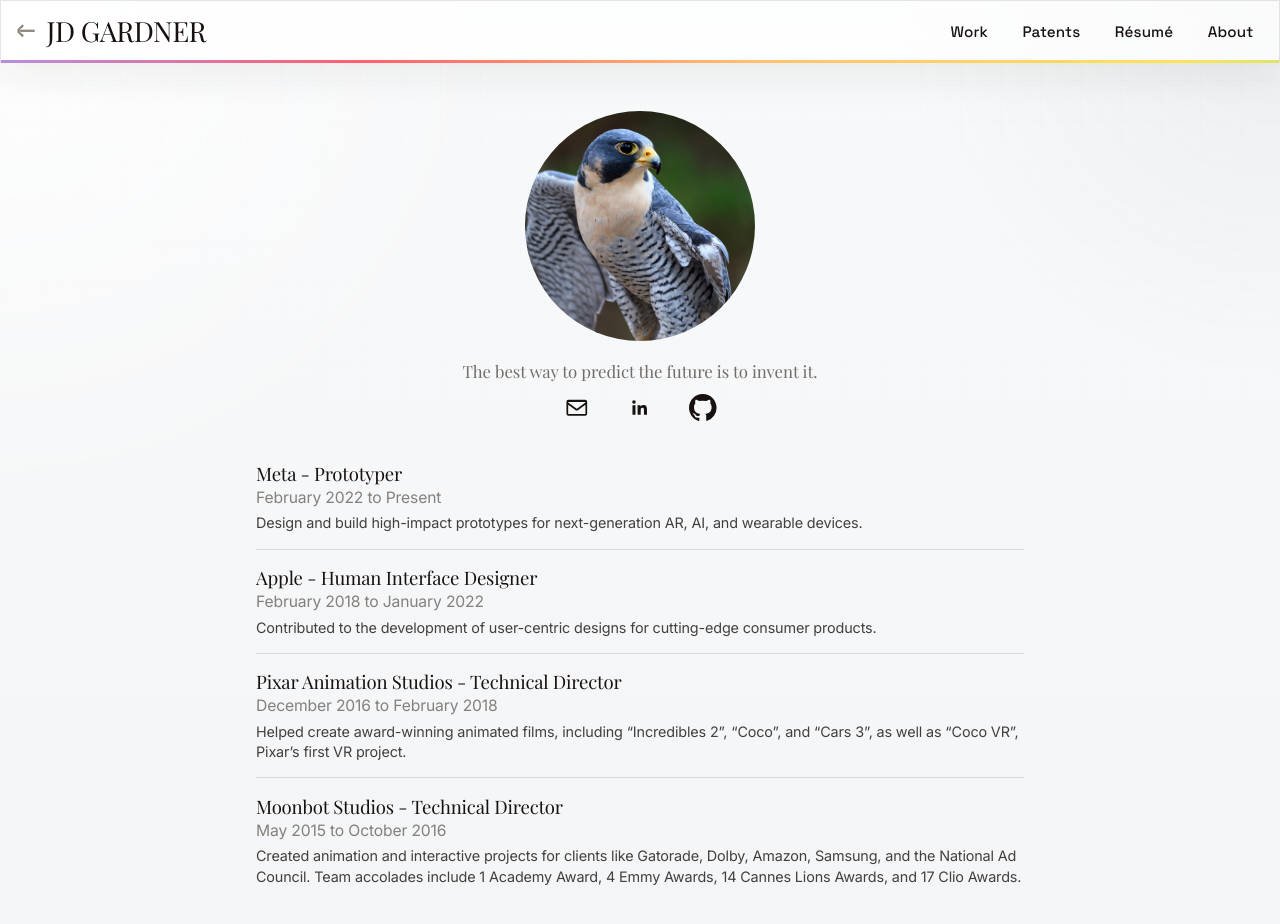
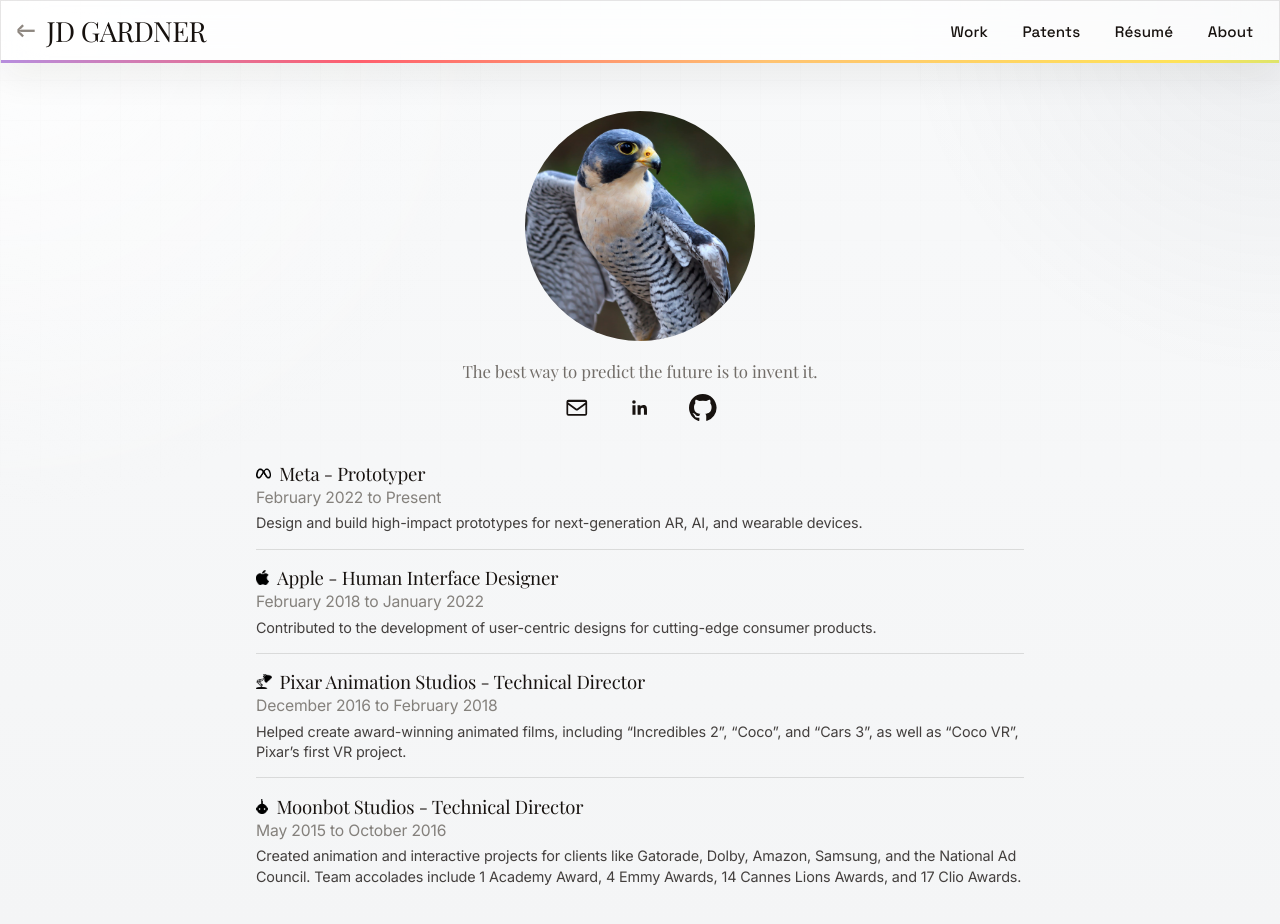
Before and after one commit to knifecatcher/knifecatcher.github.io, a Jekyll site: the page built from pages/about.md, in a window 1280 px wide and 926 px high. Built offline with Jekyll 4.4.1, drawn with Linux system fonts in a browser that asks for light colours.

Commit message:
logos on mini-resume

```diff
--- a/assets/css/site.css
+++ b/assets/css/site.css
@@ -892,9 +892,19 @@
 }
 
 .mini-resume__headline {
+  display: inline-flex;
+  align-items: center;
+  gap: 0.5rem;
   font-family: "Playfair Display", serif;
   font-size: clamp(1rem, 1.5vw, 1.16rem);
   color: #17120f;
+}
+
+.mini-resume__logo {
+  width: auto;
+  height: 0.95rem;
+  flex: 0 0 auto;
+  object-fit: contain;
 }
 
 .mini-resume__range {
--- a/pages/about.md
+++ b/pages/about.md
@@ -37,18 +37,28 @@
       {% assign role = title_parts | first %}
       {% assign place = title_parts | last %}
       {% assign summary = item.description %}
+      {% assign logo_path = '' %}
       {% case place %}
         {% when 'Meta' %}
+          {% assign logo_path = '/assets/jd/meta_logo.png' %}
           {% assign summary = 'Design and build high-impact prototypes for next-generation AR, AI, and wearable devices.' %}
         {% when 'Apple' %}
+          {% assign logo_path = '/assets/jd/apple_logo.png' %}
           {% assign summary = 'Contributed to the development of user-centric designs for cutting-edge consumer products.' %}
         {% when 'Pixar Animation Studios' %}
+          {% assign logo_path = '/assets/jd/pixar_logo.png' %}
           {% assign summary = 'Helped create award-winning animated films, including “Incredibles 2”, “Coco”, and “Cars 3”, as well as “Coco VR”, Pixar’s first VR project.' %}
         {% when 'Moonbot Studios' %}
+          {% assign logo_path = '/assets/jd/moonbot_logo.png' %}
           {% assign summary = 'Created animation and interactive projects for clients like Gatorade, Dolby, Amazon, Samsung, and the National Ad Council. Team accolades include 1 Academy Award, 4 Emmy Awards, 14 Cannes Lions Awards, and 17 Clio Awards.' %}
       {% endcase %}
       <article class="mini-resume__item">
-        <p class="mini-resume__headline">{{ place }} - {{ role }}</p>
+        <p class="mini-resume__headline">
+          {% unless logo_path == '' %}
+            <img class="mini-resume__logo" src="{{ logo_path | relative_url }}" alt="" aria-hidden="true">
+          {% endunless %}
+          <span>{{ place }} - {{ role }}</span>
+        </p>
         <p class="mini-resume__range">{{ item.from }} to {{ item.to }}</p>
         <p class="mini-resume__description">{{ summary }}</p>
       </article>
```
Also changed, not shown: _projects/doja-cat.md (+1 -1 lines), _projects/meta-orion.md (+1 -1 lines), _projects/moonbot-studios.md (+8 -5 lines), _projects/ray-ban-meta.md (+2 -2 lines), assets/jd/apple_logo.png (added), assets/jd/meta_logo.png (added), assets/jd/moonbot_logo.png (added), assets/jd/pixar_logo.png (added), 1 other file.
